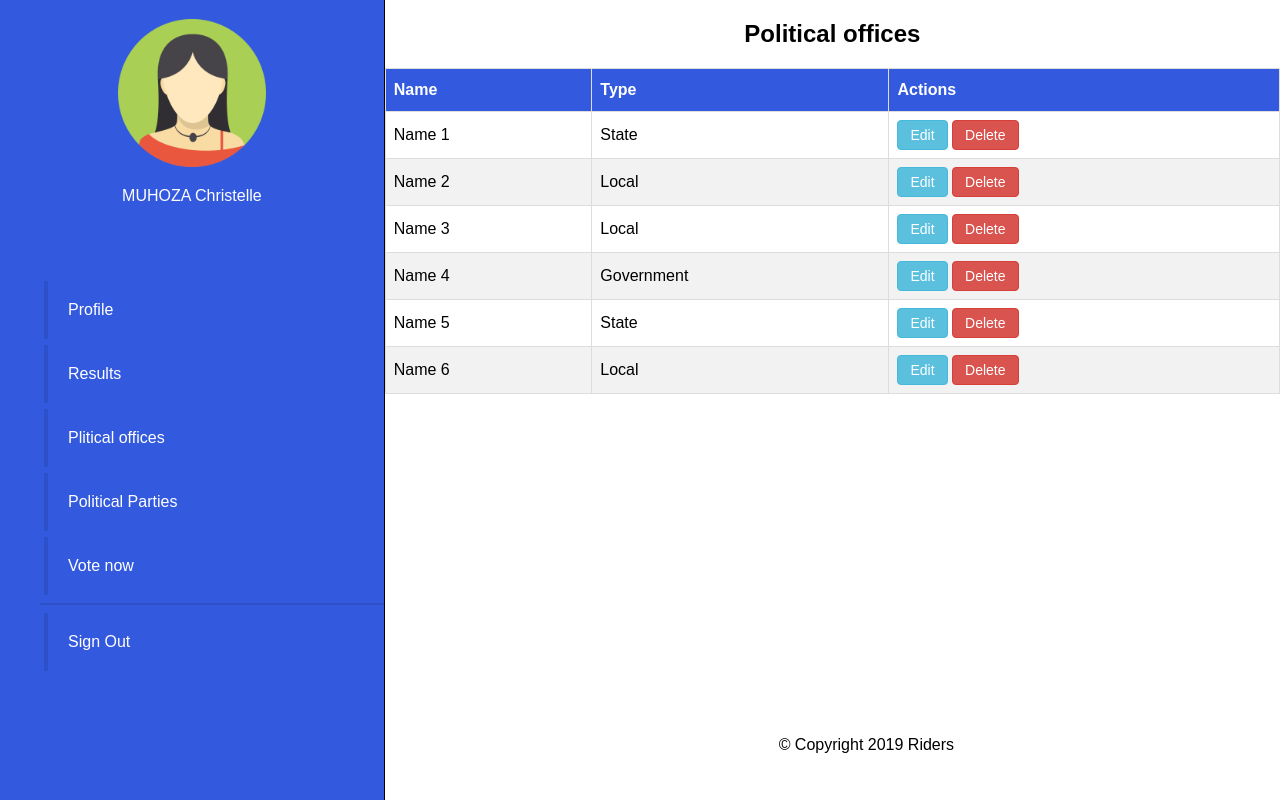
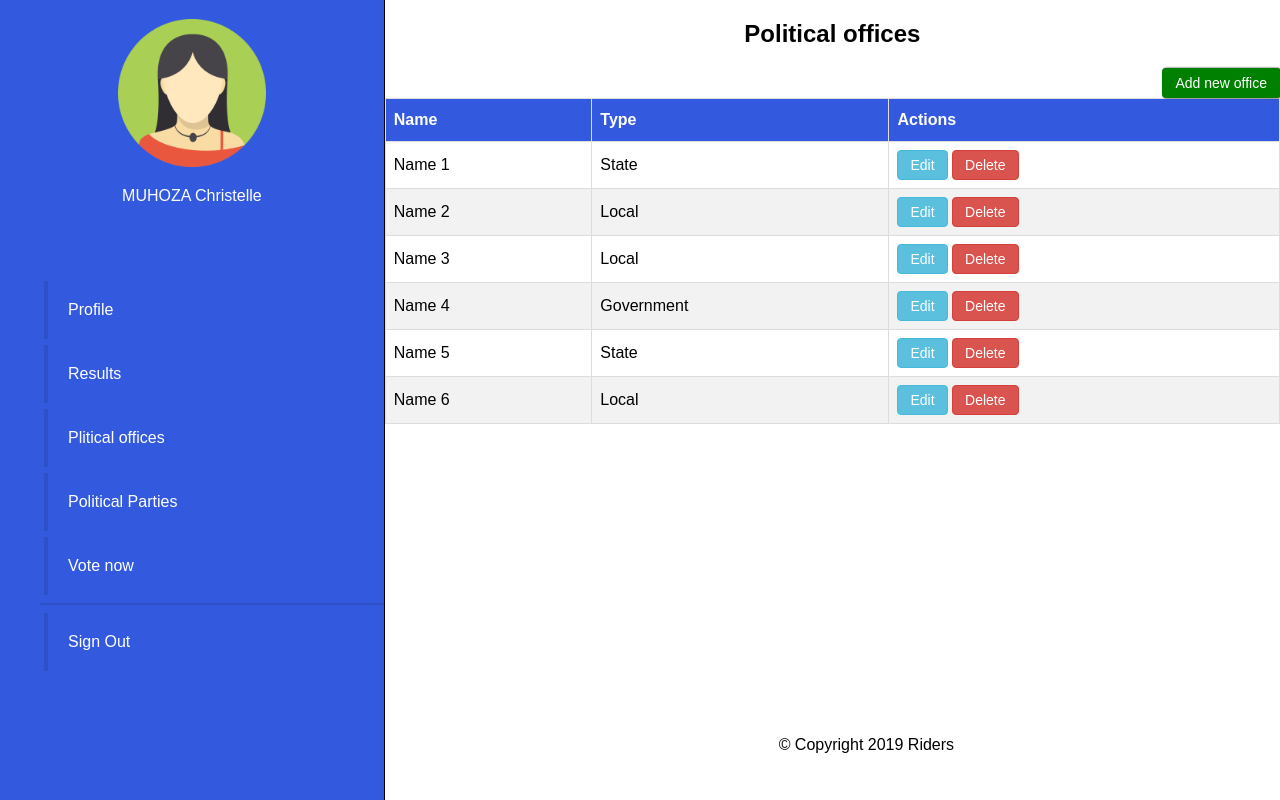
Before and after one commit to Niyitangasam/Tora, a plain HTML site: page UI/html/offices.html in a window 1280 px wide. Drawn offline with Linux system fonts and the light colour scheme.

Commit message:
Add link to create new office

```diff
--- a/UI/html/offices.html
+++ b/UI/html/offices.html
@@ -30,6 +30,7 @@
 			<div class="content">
 				<div class="office-container">
 					<h2 class="text-center">Political offices</h2>
+					<a href="add-new-office.html" class="btn button pull-right">Add new office</a>
 					<div class="responsive">
 						<table class="table">
 							<tr>
```
